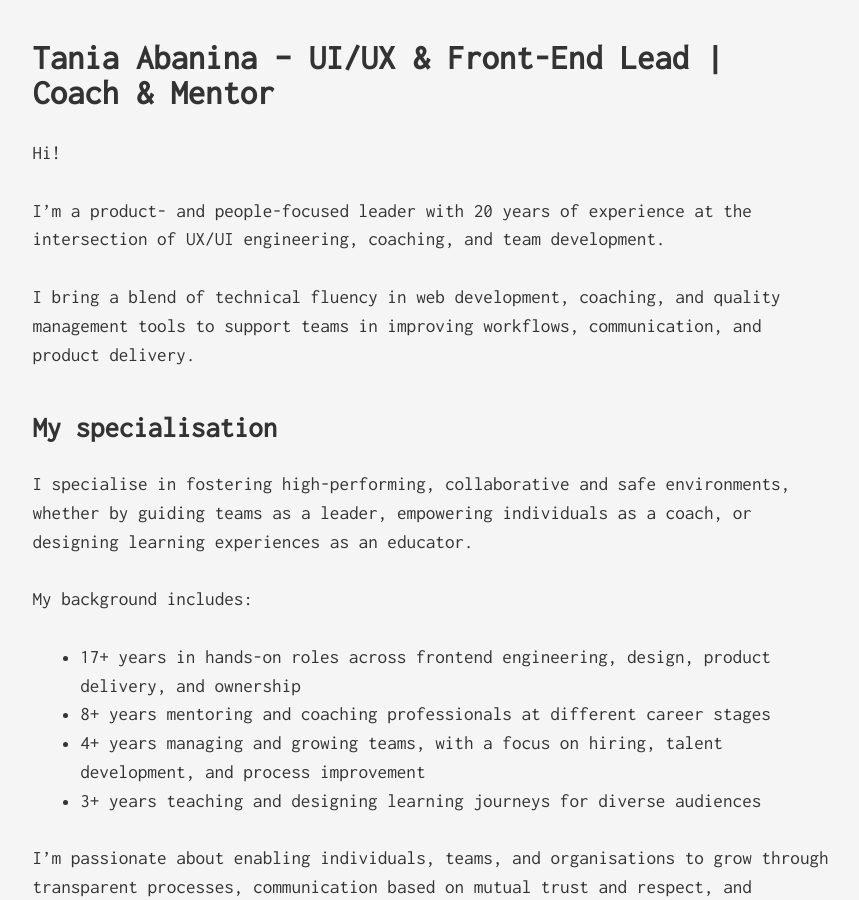
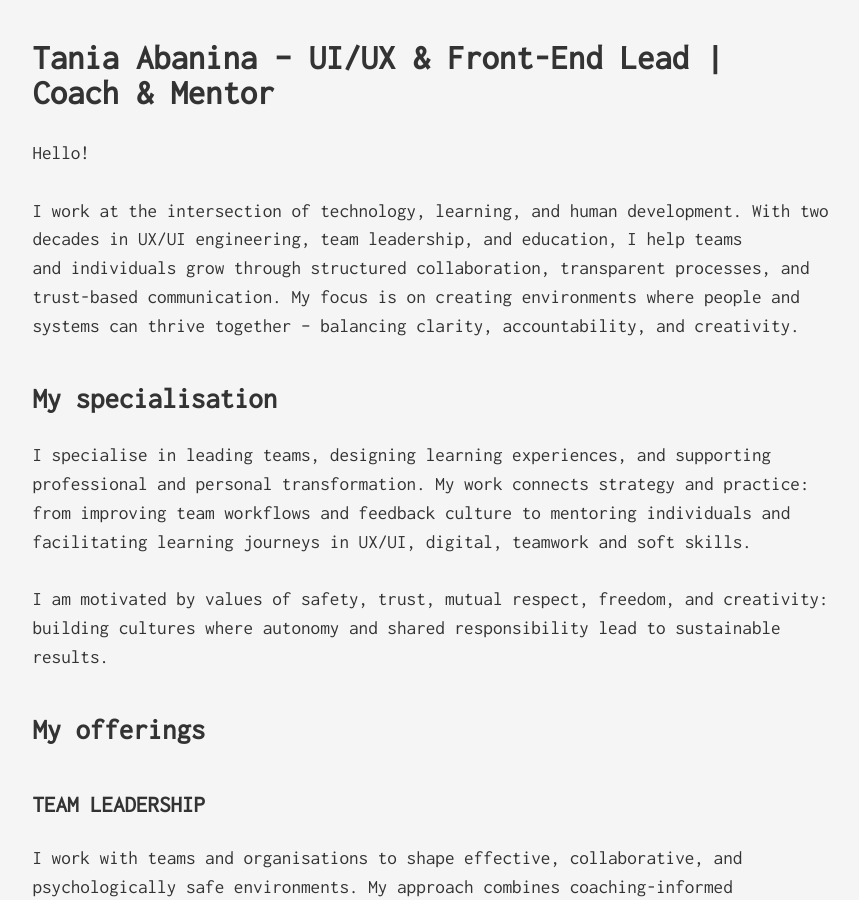
Before and after one commit to tataata/taniaabanina.com, a Jekyll site: the page built from index.md, in a window 1280 px wide and 900 px high. Shown: the whole window, without its empty margins (6-865 px from the left). Built offline with Jekyll 4.4.1, drawn with Linux system fonts in a browser that asks for light colours; some of the changed text lies outside the part shown.

Commit message:
Update index.md
update copy on the homepage

```diff
--- a/index.md
+++ b/index.md
@@ -3,47 +3,50 @@ permalink: /
 layout: default
 ---
 
-Hi!
+Hello!
 
-I'm a product- and people-focused leader with 20 years of experience at the intersection of UX/UI engineering, coaching, and team development.
-
-I bring a blend of technical fluency in web development, coaching, and quality management tools to support teams in improving workflows, communication, and product delivery.
+I work at the intersection of&nbsp;technology, learning, and&nbsp;human development. With two decades in&nbsp;UX/UI engineering, team leadership, and education, I&nbsp;help teams and&nbsp;individuals grow through structured collaboration, transparent processes, and trust-based communication. My&nbsp;focus is&nbsp;on&nbsp;creating environments where people and systems can thrive together&nbsp;&ndash;&nbsp;balancing clarity, accountability, and creativity.
 
 ## My specialisation
 
-I specialise in fostering high-performing, collaborative and safe environments, whether by guiding teams as a leader, empowering individuals as a coach, or designing learning experiences as an educator.
+I specialise in&nbsp;leading teams, designing learning experiences, and supporting professional and personal transformation. My&nbsp;work connects strategy and practice: from improving team workflows and feedback culture to&nbsp;mentoring individuals and facilitating learning journeys in&nbsp;UX/UI, digital, teamwork and soft skills.
 
-My background includes:
-* 17+ years in hands-on roles across frontend engineering, design, product delivery, and ownership
-* 8+ years mentoring and coaching professionals at different career stages
-* 4+ years managing and growing teams, with a focus on hiring, talent development, and process improvement
-* 3+ years teaching and designing learning journeys for diverse audiences
-
-I'm passionate about enabling individuals, teams, and organisations to grow through transparent processes, communication based on mutual trust and respect, and purpose-driven leadership.
+I&nbsp;am&nbsp;motivated by&nbsp;values of safety, trust, mutual respect, freedom, and creativity: building cultures where autonomy and shared responsibility lead to&nbsp;sustainable results.
 
 ## My offerings
 
 ### Team leadership
-I’m actively seeking leadership roles-both direct and lateral, where I can drive team growth, foster a positive culture, and deliver impactful results.
+I work with teams and organisations to&nbsp;shape effective, collaborative, and psychologically safe environments. My&nbsp;approach combines coaching-informed leadership, process design, training and mentoring.
+
+Examples of my work:
+– Strengthening collaboration between product, design, and engineering teams through regular syncs, introducing pairing to&nbsp;the workflow and transparent documentation practices.
+– Supporting individual contributors in&nbsp;defining development goals and reflecting on&nbsp;progress through regular 1:1s&nbsp;and mentoring.
+– Creating space for constructive feedback and learning by&nbsp;piloting peer feedback formats and team reflection sessions.
+– Designing hiring and onboarding processes that make expectations explicit and promote inclusion and shared ownership.
+
+I&nbsp;am&nbsp;open to&nbsp;leadership opportunities&nbsp;&ndash;&nbsp;both direct and cross-functional&nbsp;&ndash;&nbsp;where I can contribute to team development, product delivery, and&nbsp;strategic collaboration.
 
 ### Individual coaching
-Since September 2024, I have been running a private coaching practice, supporting individuals in their professional development, career transitions and communication skills.
+Since September 2024, I&nbsp;run a&nbsp;private coaching practice supporting individuals through career transitions, leadership development, and communication challenges. My work is&nbsp;informed by&nbsp;<abbr title="International Coaching Federation">ICF</abbr>&nbsp;and <abbr title="
+European Mentoring and Coaching Council">EMCC</abbr>principles and grounded in&nbsp;presence, trust, and accountability.
 
-Interested in working together? [Discover my coaching approach](https://www.notion.so/Coaching-with-Tania-Intro-and-description-10d5161f356380a0aa44f67513c3f3f1?pvs=4).
+Coaching is&nbsp;where I&nbsp;help people realign with what matters to&nbsp;them and act from clarity and self-awareness.
+
+[Learn more about my coaching practice]([https://www.notion.so/Coaching-with-Tania-Intro-and-description-10d5161f356380a0aa44f67513c3f3f1?pvs=4](https://rhetorical-raven-afe.notion.site/Coaching-with-Tania-invitation-and-orientation-10d5161f356380a0aa44f67513c3f3f1).
 
 
-### LXD and education
-I enjoy designing and facilitating engaging learning journeys focused on UX/UI and digital skills, helping learners build confidence and practical expertise.
+### Learning design and education
+I&nbsp;design and facilitate learning journeys in UX/UI, frontend development, digital, teamwork and soft skills. My programs combine accessibility, design systems, and collaborative methods to build both confidence and practical expertise.
 
-I have a special interest in web accessibility and incorporate inclusive design principles and practical accessibility training into my UX/UI and digital skills courses.
+I&nbsp;integrate inclusive design and accessibility into every learning experience—helping learners understand how technology and education can serve diverse human needs.
 
 
 ## Where I am?
-I'm based in Berlin and work worldwide.
+Based in&nbsp;Berlin, Germany. Working with teams and clients worldwide.
 
 
 ## Get in touch
-You can reach out via [hi@taniaabanina.com](mailto:hi@taniaabanina.com) or [LinkedIn](https://www.linkedin.com/in/taniaabanina/)
+[hi@taniaabanina.com](mailto:hi@taniaabanina.com) | [LinkedIn](https://www.linkedin.com/in/taniaabanina/)
 
 
 ~
```
